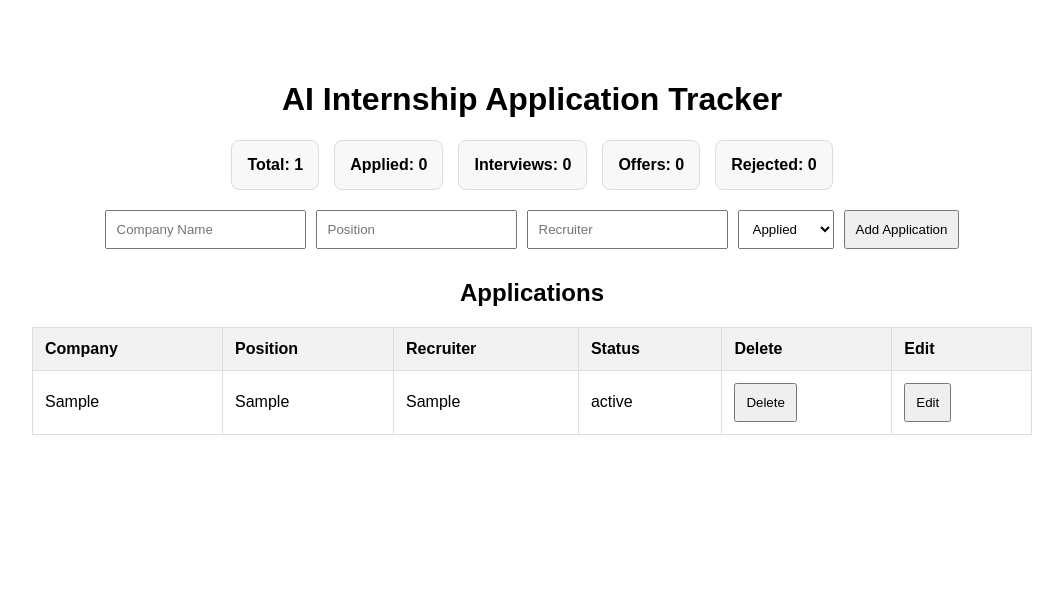
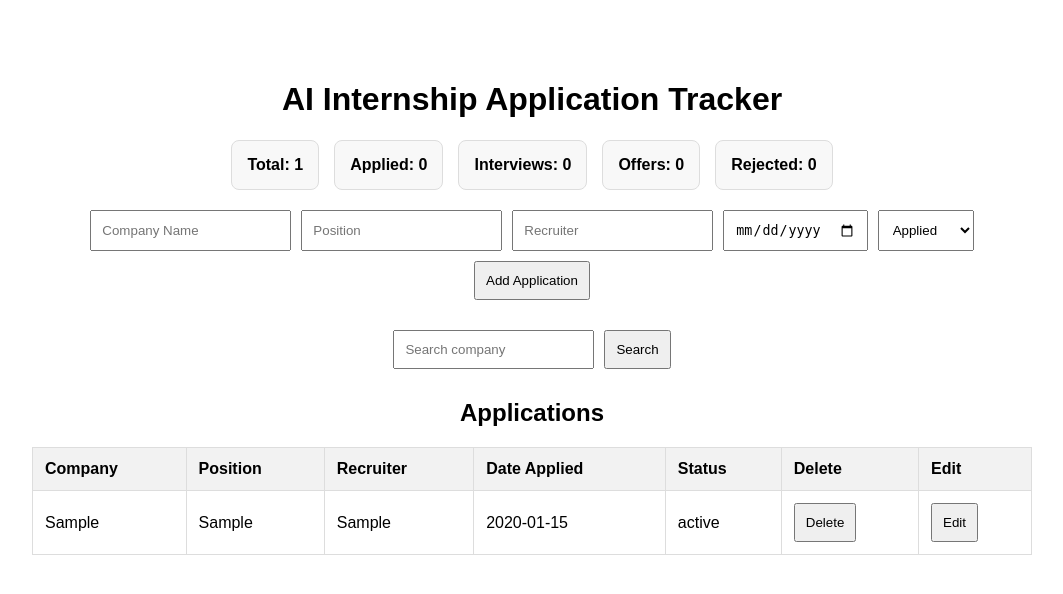
Before and after one commit to kwilliams56/AI-Internship-Tracker, a Flask app: page / in a window 1280 px wide. Shown: the top 594 px of the page, without its empty margins (108-1171 px from the left). Run offline with Flask 3, Linux system fonts and the light colour scheme; tables that the repository leaves empty hold one stand-in row (values such as "Sample post").

Commit message:
Added search functionality and date tracking

```diff
--- a/app.py
+++ b/app.py
@@ -12,7 +12,8 @@ def init_db():
             company TEXT NOT NULL,
             position TEXT NOT NULL,
             recruiter TEXT,
-            status TEXT NOT NULL
+            status TEXT NOT NULL,
+            date_applied TEXT
         )
     """)
     conn.commit()
@@ -24,14 +25,15 @@ def home():
         company = request.form["company"]
         position = request.form["position"]
         recruiter = request.form["recruiter"]
+        date_applied = request.form["date_applied"]
         status = request.form["status"]
 
         conn = sqlite3.connect("applications.db")
         cursor = conn.cursor()
         cursor.execute("""
-            INSERT INTO applications (company, position, recruiter, status)
-            VALUES (?, ?, ?, ?)
-        """, (company, position, recruiter, status))
+            INSERT INTO applications (company, position, recruiter, status, date_applied)
+            VALUES (?, ?, ?, ?, ?)
+        """, (company, position, recruiter, status, date_applied))
         conn.commit()
         conn.close()
 
@@ -39,8 +41,23 @@ def home():
 
     conn = sqlite3.connect("applications.db")
     cursor = conn.cursor()
-    cursor.execute("SELECT id, company, position, recruiter, status FROM applications")
+
+    search = request.args.get("search")
+
+    if search:
+        cursor.execute("""
+            SELECT id, company, position, recruiter, status, date_applied
+            FROM applications
+            WHERE company LIKE ?
+        """, ("%" + search + "%",))
+    else:
+        cursor.execute("""
+            SELECT id, company, position, recruiter, status, date_applied
+            FROM applications
+        """)
+
     applications = cursor.fetchall()
+
     cursor.execute("SELECT COUNT(*) FROM applications")
     total = cursor.fetchone()[0]
 
@@ -55,17 +72,18 @@ def home():
 
     cursor.execute("SELECT COUNT(*) FROM applications WHERE status='Rejected'")
     rejected = cursor.fetchone()[0]
+
     conn.close()
 
     return render_template(
-    "index.html",
-    applications=applications,
-    total=total,
-    applied=applied,
-    interview=interview,
-    offer=offer,
-    rejected=rejected
-)
+        "index.html",
+        applications=applications,
+        total=total,
+        applied=applied,
+        interview=interview,
+        offer=offer,
+        rejected=rejected
+    )
 
 @app.route("/edit/<int:id>", methods=["GET", "POST"])
 def edit(id):
@@ -76,19 +94,25 @@ def edit(id):
         company = request.form["company"]
         position = request.form["position"]
         recruiter = request.form["recruiter"]
+        date_applied = request.form["date_applied"]
         status = request.form["status"]
 
         cursor.execute("""
             UPDATE applications
-            SET company = ?, position = ?, recruiter = ?, status = ?
+            SET company = ?, position = ?, recruiter = ?, status = ?, date_applied = ?
             WHERE id = ?
-        """, (company, position, recruiter, status, id))
+        """, (company, position, recruiter, status, date_applied, id))
 
         conn.commit()
         conn.close()
         return redirect("/")
 
-    cursor.execute("SELECT id, company, position, recruiter, status FROM applications WHERE id = ?", (id,))
+    cursor.execute("""
+        SELECT id, company, position, recruiter, status, date_applied
+        FROM applications
+        WHERE id = ?
+    """, (id,))
+
     application = cursor.fetchone()
     conn.close()
 
--- a/templates/edit.html
+++ b/templates/edit.html
@@ -12,6 +12,7 @@
     <input type="text" name="company" value="{{ application[1] }}" required>
     <input type="text" name="position" value="{{ application[2] }}" required>
     <input type="text" name="recruiter" value="{{ application[3] }}">
+    <input type="date" name="date_applied" value="{{ application[5] }}" required
 
     <select name="status">
         <option {% if application[4] == "Applied" %}selected{% endif %}>Applied</option>
--- a/templates/index.html
+++ b/templates/index.html
@@ -22,6 +22,8 @@
 
         <input type="text" name="recruiter" placeholder="Recruiter">
 
+        <input type="date" name="date_applied" required>
+
         <select name="status">
             <option>Applied</option>
             <option>Interview</option>
@@ -31,6 +33,10 @@
 
         <button type="submit">Add Application</button>
     </form>
+    <form method="GET">
+    <input type="text" name="search" placeholder="Search company">
+    <button type="submit">Search</button>
+    </form>
 
     <h2>Applications</h2>
 
@@ -39,6 +45,7 @@
             <th>Company</th>
             <th>Position</th>
             <th>Recruiter</th>
+            <th>Date Applied</th>
             <th>Status</th>
             <th>Delete</th>
             <th>Edit</th>
@@ -49,9 +56,11 @@
             <td>{{ app[1] }}</td>
             <td>{{ app[2] }}</td>
             <td>{{ app[3] }}</td>
+            <td>{{ app[5] }}</td>
             <td class="{{ app[4].lower() }}">
                 {{ app[4] }}
             </td>
+
             <td>
                 <a href="/delete/{{ app[0] }}">
                     <button>Delete</button>
```
